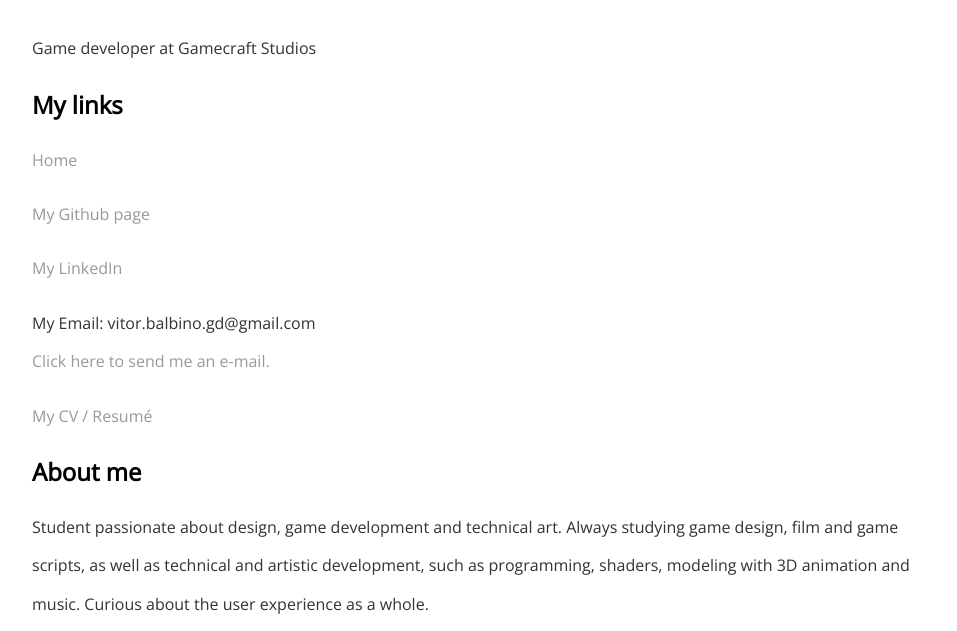
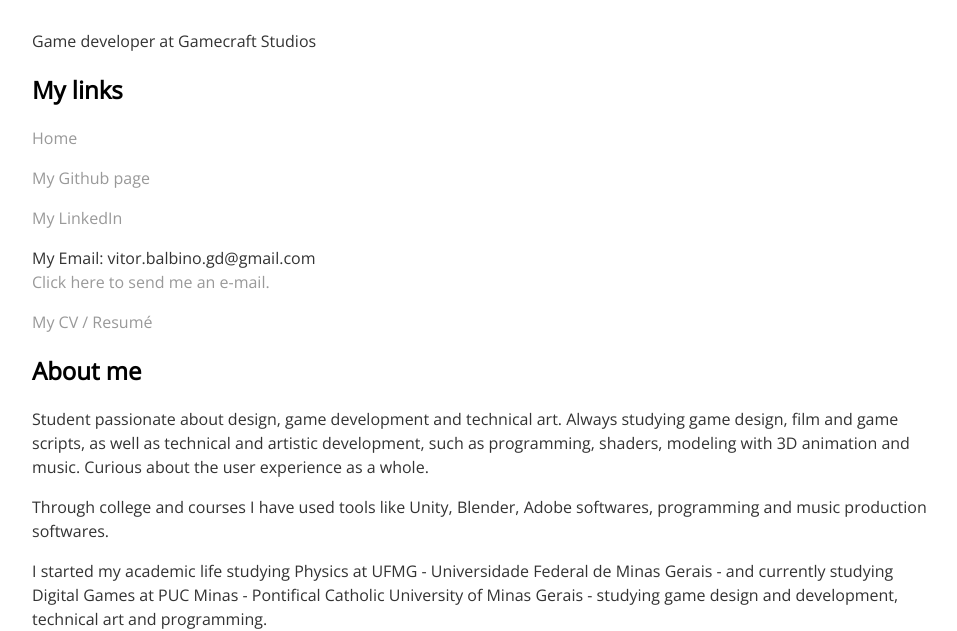
Before and after one commit to vitorbalbino/vitorbalbino.github.io, a plain HTML site: page index.html in a window 1280 px wide. Shown: the part 172-803 px from the top of the page, without its empty margins (160-1117 px from the left). Drawn offline with nearby package versions, Linux system fonts and the light colour scheme.

Commit message:
Line height

```diff
--- a/css/main.css
+++ b/css/main.css
@@ -34,7 +34,7 @@ h1 {
 p {
     font-family:
     font-size: 1.6em;
-    line-height: 2.4em;
+    line-height: 1.5em;
     color: #333;
 }
 footer {
```
